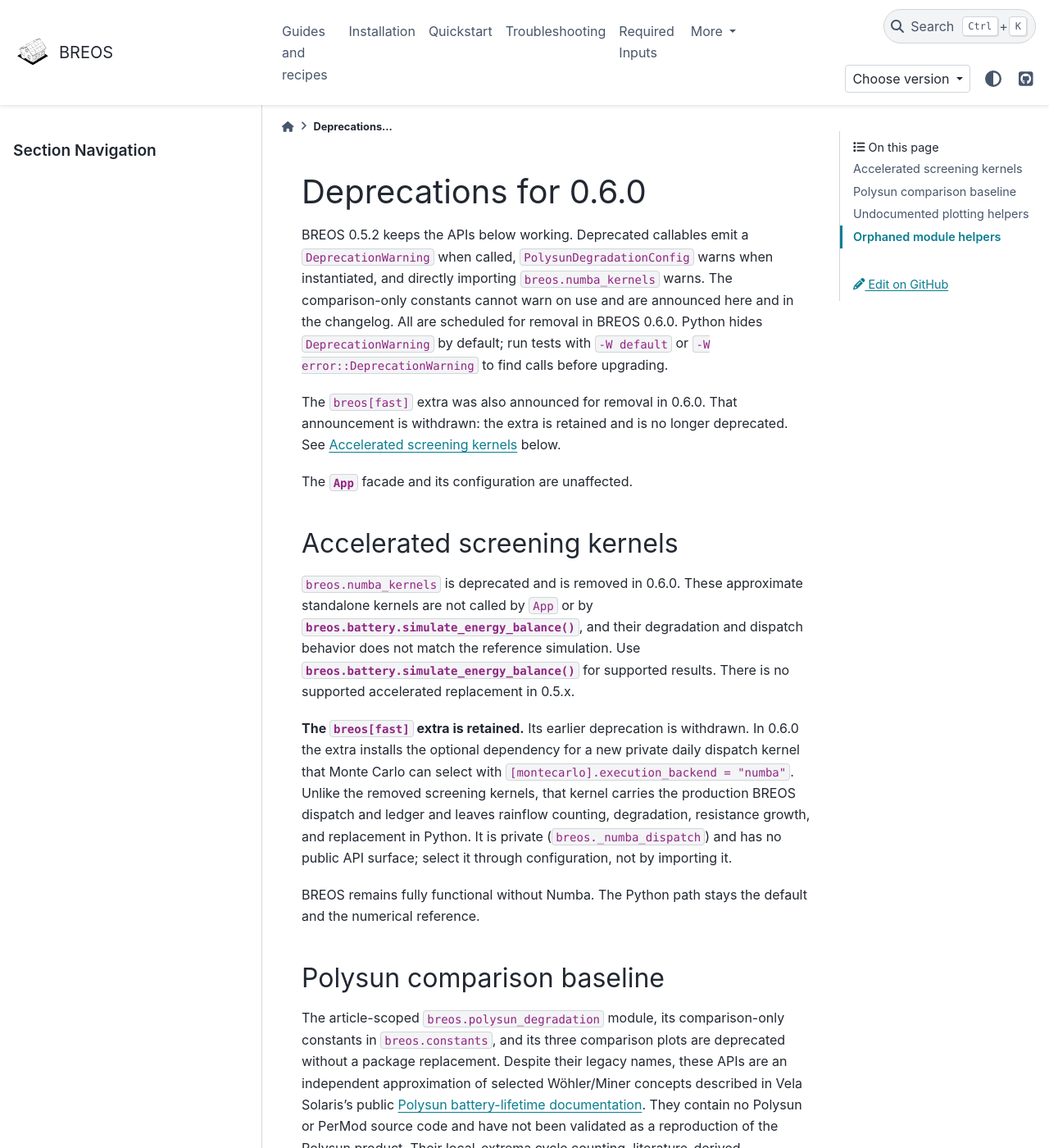
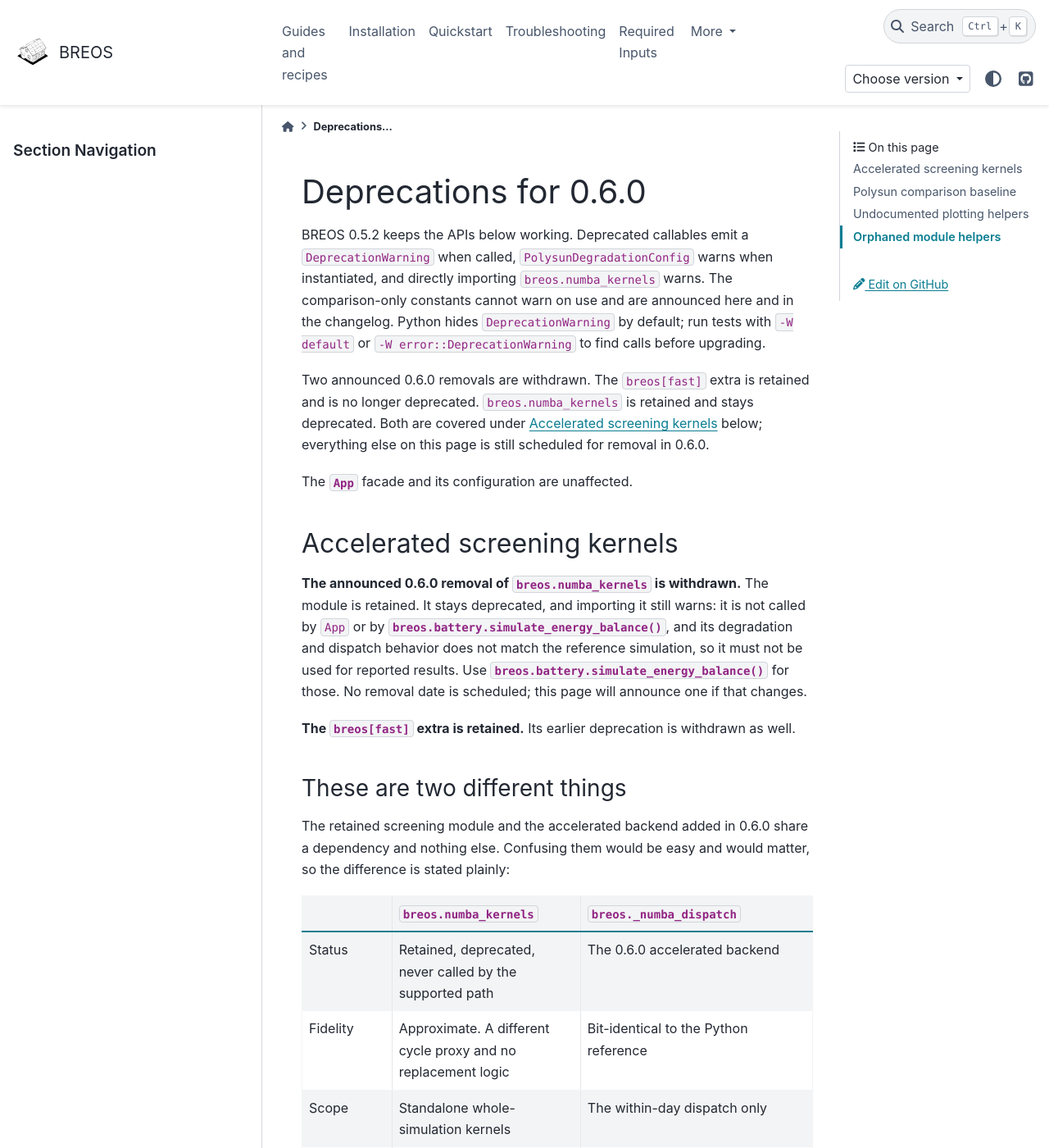
Before and after one commit to Str4vinci/breos, a Sphinx documentation site: the page built from docs/deprecations.md, in a window 1280 px wide and 1400 px high. Shown: the whole window at 82% size. Built offline with Sphinx 7.4.7 and the PyData theme 0.15.4, drawn with Linux system fonts in a browser that asks for light colours; comment, search, counter and statistics services are not loaded; some of the changed text lies outside the part shown.

Commit message:
docs: withdraw the announced removal of breos.numba_kernels
The removal was planned, never carried out, and is now cancelled. Both
docs/deprecations.md and CHANGELOG.md described it as decided or done, so the
documentation asserted work that had not happened and is no longer intended.

The module is retained and stays deprecated: it is still not called by App or
the supported simulation path, and its approximate cycle proxy and absent
replacement logic mean it must not be used for reported results. No removal
date is scheduled.

Adds a table separating it from the 0.6.0 accelerated backend. The two share
an optional dependency and nothing else, and conflating an approximate
screening kernel with a bit-identical dispatch backend is exactly the mistake
the page should prevent.

```diff
--- a/docs/deprecations.md
+++ b/docs/deprecations.md
@@ -4,33 +4,49 @@
 `DeprecationWarning` when called, `PolysunDegradationConfig` warns when
 instantiated, and directly importing `breos.numba_kernels` warns. The
 comparison-only constants cannot warn on use and are announced here and in the
-changelog. All are scheduled for removal in BREOS 0.6.0. Python hides
-`DeprecationWarning` by default; run tests with `-W default` or
-`-W error::DeprecationWarning` to find calls before upgrading.
+changelog. Python hides `DeprecationWarning` by default; run tests with
+`-W default` or `-W error::DeprecationWarning` to find calls before upgrading.
 
-The `breos[fast]` extra was also announced for removal in 0.6.0. That
-announcement is withdrawn: the extra is retained and is no longer deprecated.
-See [Accelerated screening kernels](#accelerated-screening-kernels) below.
+Two announced 0.6.0 removals are withdrawn. The `breos[fast]` extra is retained
+and is no longer deprecated. `breos.numba_kernels` is retained and stays
+deprecated. Both are covered under
+[Accelerated screening kernels](#accelerated-screening-kernels) below;
+everything else on this page is still scheduled for removal in 0.6.0.
 
 The {py:class}`~breos.App` facade and its configuration are unaffected.
 
 ## Accelerated screening kernels
 
-`breos.numba_kernels` is deprecated and is removed in 0.6.0. These approximate
-standalone kernels are not called by `App` or by
-{py:func}`breos.battery.simulate_energy_balance`, and their degradation and
-dispatch behavior does not match the reference simulation. Use
-{py:func}`breos.battery.simulate_energy_balance` for supported results. There
-is no supported accelerated replacement in 0.5.x.
+**The announced 0.6.0 removal of `breos.numba_kernels` is withdrawn.** The
+module is retained. It stays deprecated, and importing it still warns: it is
+not called by `App` or by {py:func}`breos.battery.simulate_energy_balance`, and
+its degradation and dispatch behavior does not match the reference simulation,
+so it must not be used for reported results. Use
+{py:func}`breos.battery.simulate_energy_balance` for those. No removal date is
+scheduled; this page will announce one if that changes.
 
-**The `breos[fast]` extra is retained.** Its earlier deprecation is withdrawn.
-In 0.6.0 the extra installs the optional dependency for a new private daily
-dispatch kernel that Monte Carlo can select with
-`[montecarlo].execution_backend = "numba"`. Unlike the removed screening
-kernels, that kernel carries the production BREOS dispatch and ledger and
-leaves rainflow counting, degradation, resistance growth, and replacement in
-Python. It is private (`breos._numba_dispatch`) and has no public API surface;
-select it through configuration, not by importing it.
+**The `breos[fast]` extra is retained.** Its earlier deprecation is withdrawn
+as well.
+
+### These are two different things
+
+The retained screening module and the accelerated backend added in 0.6.0 share
+a dependency and nothing else. Confusing them would be easy and would matter,
+so the difference is stated plainly:
+
+| | `breos.numba_kernels` | `breos._numba_dispatch` |
+|---|---|---|
+| Status | Retained, deprecated, never called by the supported path | The 0.6.0 accelerated backend |
+| Fidelity | Approximate. A different cycle proxy and no replacement logic | Bit-identical to the Python reference |
+| Scope | Standalone whole-simulation kernels | The within-day dispatch only |
+| Degradation | Its own approximation | Left in Python: rainflow counting, calendar and cycle degradation, resistance growth, replacement |
+| How to use | Not for reported results | Configuration only, never by import |
+
+The 0.6.0 backend is private (`breos._numba_dispatch`) and has no public API
+surface. Select it through configuration: `[montecarlo].execution_backend`,
+the `execution_backend` App configuration key, or `--execution-backend` on the
+supported command-line tools. It carries the production BREOS dispatch and
+ledger, and reproduces the Python path bit for bit on a stated toolchain.
 
 BREOS remains fully functional without Numba. The Python path stays the
 default and the numerical reference.
```
Also changed, not shown: CHANGELOG.md (+12 -4 lines), 1 other file.
